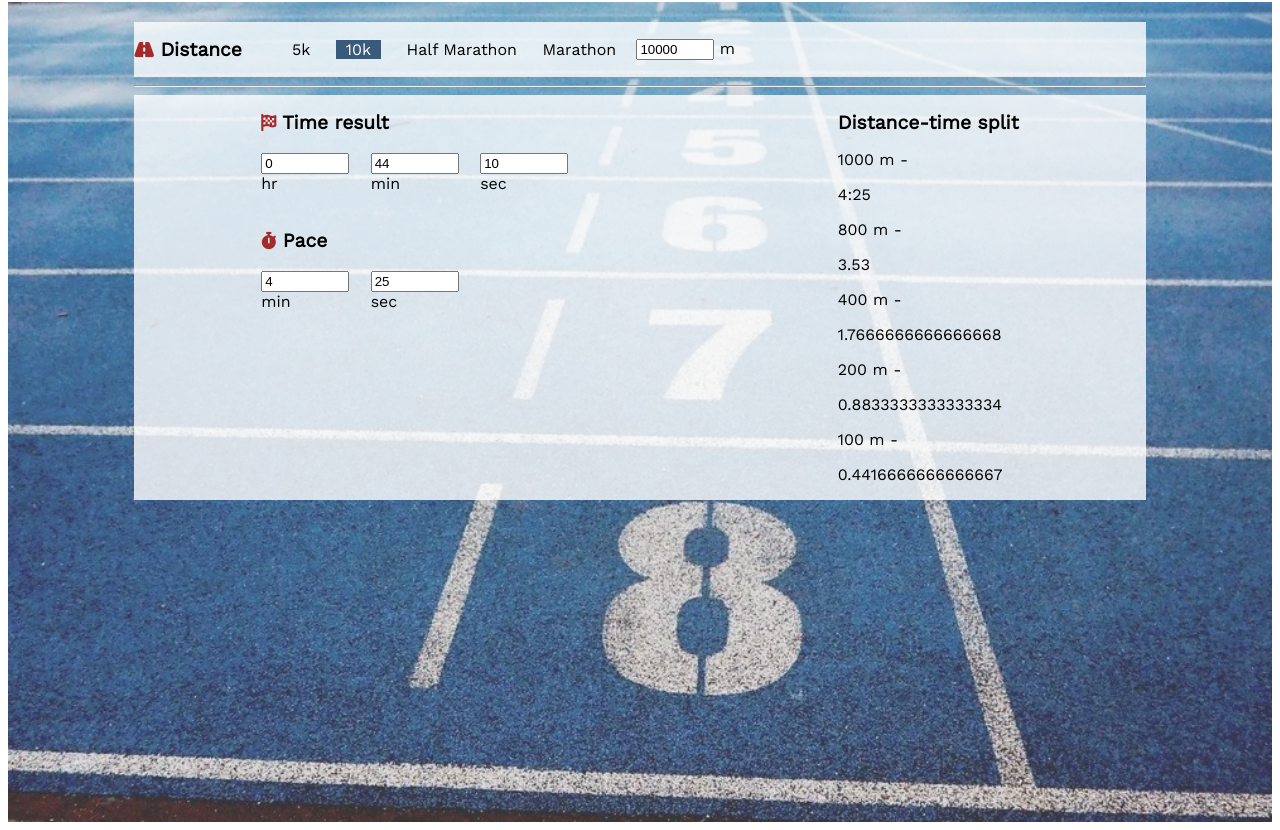
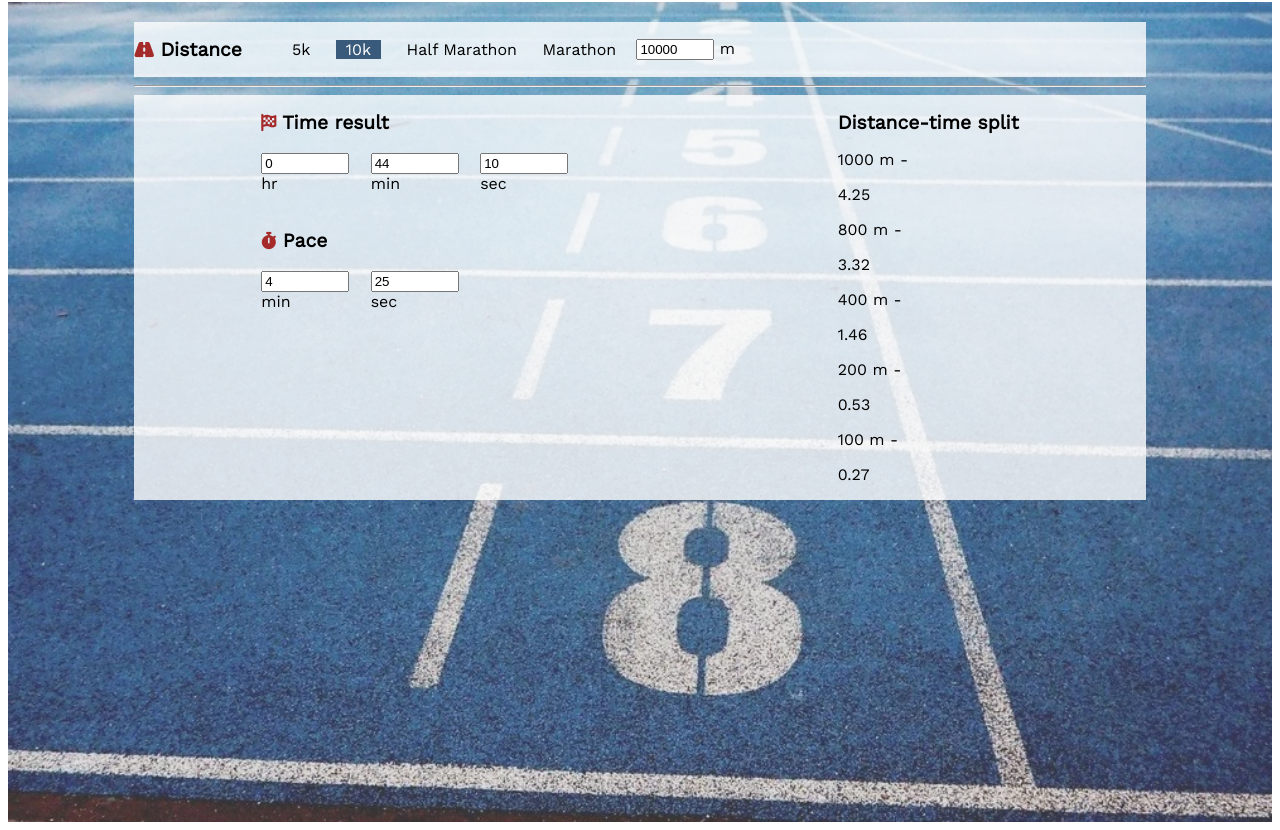
Before and after one commit to e-kai00/pace-calculator, a plain HTML site: page index.html in a window 1280 px wide. Shown: the part 114-944 px from the top of the page. Drawn offline with nearby package versions, Linux system fonts and the light colour scheme.

Commit message:
Add code for splits calculation

```diff
--- a/assets/js/script.js
+++ b/assets/js/script.js
@@ -5,6 +5,7 @@ let distanceInput = document.getElementById('user-distance');
 let pacePaceMin = document.getElementById('pace-min');
 let pacePaceSec = document.getElementById('pace-sec');
 let splitItems = document.getElementsByClassName('split-class')
+let splitClassInsert = document.getElementsByClassName('split-class-insert')
 
 
 
@@ -31,12 +32,8 @@ document.addEventListener('DOMContentLoaded', function () {
     // set chosen distance
     for (item of distanceItems) {
         item.addEventListener('click', function () {
-            if (this.getAttribute('data-distance') === 'input') {
-                calculateTimeResult(); // to fix it
-            } else {
-                let setDistance = this.getAttribute('data-distance');
-                distanceInput.value = setDistance
-            }
+            let setDistance = this.getAttribute('data-distance');
+            distanceInput.value = setDistance
         })
     }
 
@@ -86,30 +83,28 @@ function calculateTimeResult() {
     secInput.value = timeSec;
 }
 
+
 function calculateSplits() {
 
-    let min = parseFloat(pacePaceMin.value);
+    let min = parseFloat(pacePaceMin.value);          // get pace data
     let sec = parseFloat(pacePaceSec.value);
     let totalMin = min + sec / 60;
 
+    let splitDist = [1, 0.8, 0.4, 0.2, 0.1]           // splits in meters
 
-    let splitText1 = document.getElementById('split1')     // to fix convert in min:sec
-    let splitTime = totalMin * 1;
-    let minS = Math.floor(splitTime)
-    let secS = Math.round((splitTime - min) * 60)
-    splitText1.textContent = minS + ":" + secS
+    let timeTimerContainer = []
 
-    let splitText2 = document.getElementById('split2')
-    splitText2.textContent = (totalMin * 0.8).toFixed(2);
+    for (let i = 0; i < splitDist.length; i++) {          // calculate time for each split
+        let time = splitDist[i] * totalMin
+        timeTime = ((((time - Math.floor(time)) *60) / 100) + Math.floor(time)).toFixed(2)   // decimals to min & sec
+        timeTimerContainer.push(timeTime)
+    }
+    console.log(timeTimerContainer)
 
-    let splitText3 = document.getElementById('split3')
-    splitText3.textContent = totalMin * 0.4
-
-    let splitText4 = document.getElementById('split4')
-    splitText4.textContent = totalMin * 0.2
-
-    let splitText5 = document.getElementById('split5')
-    splitText5.textContent = totalMin * 0.1
-
+    splitClassInsert[0].textContent = timeTimerContainer[0]
+    splitClassInsert[1].textContent = timeTimerContainer[1]
+    splitClassInsert[2].textContent = timeTimerContainer[2]
+    splitClassInsert[3].textContent = timeTimerContainer[3]
+    splitClassInsert[4].textContent = timeTimerContainer[4]
 
 }
--- a/index.html
+++ b/index.html
@@ -26,7 +26,7 @@
                 <li class="distance-item" data-distance="21097">Half Marathon</li>
                 <li class="distance-item" data-distance="42195">Marathon</li>
             </ul>
-            <label><input type="number" id="user-distance" class="distance-item" data-distance="input"> m</label>
+            <label><input type="number" id="user-distance" data-distance="input" oninput="calculateTimeResult()"> m</label>
         </div>
         <hr>
         <div class="wrap">
@@ -43,27 +43,27 @@
                     <label>sec <input type="number" id="pace-sec" oninput="calculateTimeResult()"></label>
                 </div>
             </div>
-            <div class="splits">
+            <div id="splits">
                 <h2>Distance-time split</h2>
                 <div>
                     <span data-split="1" class="split-class">1000 m - </span>
-                    <p id="split1"></p>
+                    <p class="split-class-insert"></p>         <!-- to modify later-->
                 </div>
                 <div>
                     <span data-split="0,8" class="split-class">800 m - </span>
-                    <p id="split2"></p>
+                    <p class="split-class-insert"></p>         <!-- to modify later-->
                 </div>
                 <div>
-                    <span data-split="0,4" class="split-class">400 m - </span>
-                    <p id="split3"></p>
+                    <span data-split="0,4" class="split-class">400 m - </span>             <!-- to modify later-->
+                    <p class="split-class-insert"></p>
                 </div>
                 <div>
                     <span data-split="0,2" class="split-class">200 m - </span>
-                    <p id="split4"></p>
+                    <p class="split-class-insert"></p>
                 </div>
                 <div>
                     <span data-split="0,1" class="split-class">100 m - </span>
-                    <p id="split5"></p>
+                    <p class="split-class-insert"></p>
                 </div>
             </div>
         </div>
```
